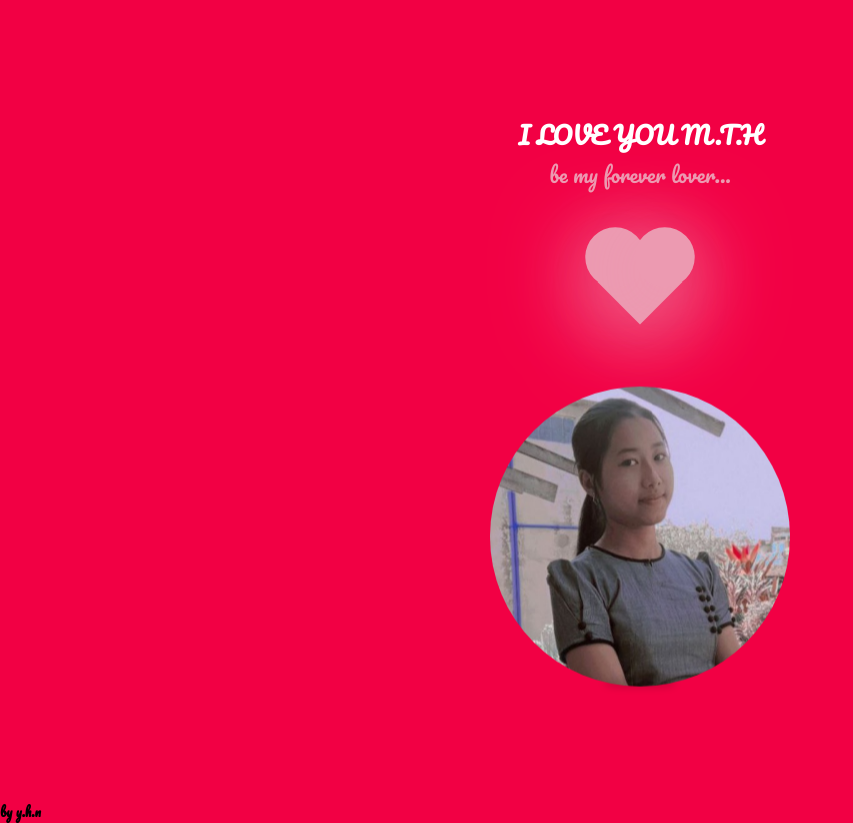
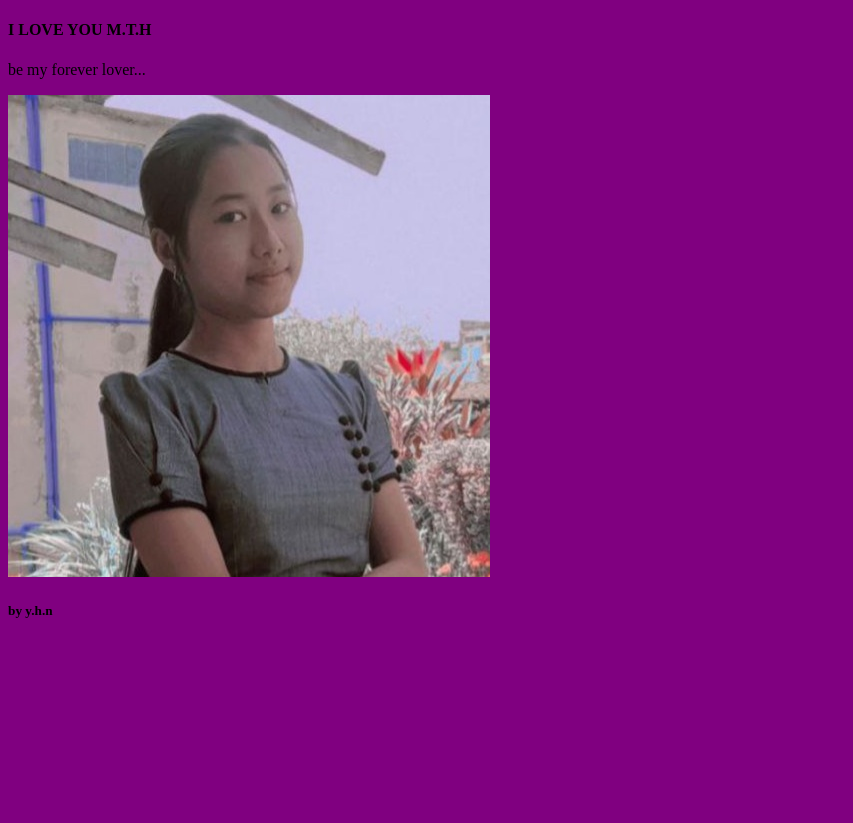
Before and after one commit to KMZMM/LOVE, a plain HTML site: page index.html in a window 1280 px wide. Shown: the whole page, without its empty margins (0-853 px from the left). After the commit the page ends 800 px from the top, so only its background shows below. Drawn offline with Linux system fonts and the light colour scheme.

Commit message:
Update style.css

```diff
--- a/style.css
+++ b/style.css
@@ -1,199 +1 @@
-/* Fontes */
-@import url("https://fonts.googleapis.com/css2?family=Pacifico&display=swap");
-
-* {
-	margin: 0;
-	padding: 0;
-	box-sizing: border-box;
-	font-family: "Pacifico", cursive;
-	text-decoration: none;
-	list-style: none;
-}
-body {
-	background: #f20044;
-	overflow: hidden;
-}
-.main {
-	overflow: hidden;
-}
-.section {
-	padding: 12rem;
-	height: 100vh;
-
-	display: flex;
-	align-items: center;
-	justify-content: space-between;
-}
-.left {
-	display: flex;
-	flex-direction: column;
-	align-items: flex-start;
-}
-.left p {
-	font-size: 2.2rem;
-	color: #ec9ab1;
-	margin-bottom: 10px;
-}
-.left h4 {
-	font-size: 3.5rem;
-	color: #fff;
-	margin-bottom: 3rem;
-}
-.right img {
-	width: 500px;
-	margin-bottom: 1rem;
-	animation: float 1.8s infinite alternate;
-	border-radius: 50%;
-}
-.shadow {
-	width: 450px;
-	height: 45px;
-	background: hsla(0, 0%, 0%, 0.208);
-	border-radius: 30%;
-	margin: 0 auto;
-	filter: blur(5px);
-	animation: shadow 1.8s infinite alternate;
-}
-
-/* Heart Animated */
-@keyframes heart {
-	0% {
-		transform: rotate(-45deg) scale(1.07);
-	}
-	80% {
-		transform: rotate(-45deg) scale(1);
-	}
-	100% {
-		transform: rotate(-45deg) scale(1.08);
-	}
-}
-.heart {
-	margin: 100px 30px;
-	height: 100px;
-	width: 100px;
-	background: #ec9ab1;
-	position: relative;
-	transform: rotate(-45deg);
-
-	box-shadow: -10px 10px 90px #ec9ab1;
-	animation: heart 0.6 linear infinite;
-}
-.heart::before {
-	content: "";
-	position: absolute;
-	height: 100px;
-	width: 100px;
-	background: #ec9ab1;
-
-	top: -55px;
-	border-radius: 50px;
-	box-shadow: -10px 10px 90px #ec9ab1;
-}
-.heart::after {
-	content: "";
-	position: absolute;
-	height: 100px;
-	width: 100px;
-	background: #ec9ab1;
-
-	right: -55px;
-	border-radius: 50px;
-	box-shadow: -10px 10px 90px #ec9ab1;
-}
-
-/* Animações */
-@keyframes float {
-	0% {
-		transform: translateY(0);
-	}
-	100% {
-		transform: translateY(15px);
-	}
-}
-@keyframes shadow {
-	0% {
-		transform: scale(1.1);
-	}
-	100% {
-		transform: scale(0.85, 0.85);
-	}
-}
-
-/* Responsive */
-@media screen and (max-width: 1280px) {
-	.main {
-		display: flex;
-		justify-content: center;
-		align-items: center;
-		height: 100vh;
-	}
-	.section {
-		flex-direction: column;
-		justify-content: center;
-		margin: 0;
-		padding: 0;
-	}
-	.left p {
-		font-size: 1.3rem;
-		color: #ec9ab1;
-		margin: 0 auto;
-		padding: 0;
-	}
-	.left h4 {
-		font-size: 1.5rem;
-		color: #fff;
-		margin: 0 auto;
-		padding: 0;
-	}
-	.right img {
-		width: 300px;
-		margin-bottom: 1rem;
-		animation: float 1.8s infinite alternate;
-		border-radius: 50%;
-		padding: 0;
-		margin: 0;
-	}
-	.shadow {
-		width: 80px;
-		height: 8px;
-		background: hsla(0, 0%, 0%, 0.208);
-		border-radius: 30%;
-		margin: 0 auto;
-		filter: blur(5px);
-		animation: shadow 1.8s infinite alternate;
-	}
-
-	.heart {
-		margin: 60px 160px;
-		height: 60px;
-		width: 60px;
-		background: #ec9ab1;
-		position: relative;
-		transform: rotate(-45deg);
-
-		box-shadow: -10px 10px 90px #ec9ab1;
-		animation: heart 0.6 linear infinite;
-	}
-	.heart::before {
-		content: "";
-		position: absolute;
-		height: 60px;
-		width: 60px;
-		background: #ec9ab1;
-
-		top: -35px;
-		border-radius: 50px;
-		box-shadow: -10px 10px 90px #ec9ab1;
-	}
-	.heart::after {
-		content: "";
-		position: absolute;
-		height: 60px;
-		width: 60px;
-		background: #ec9ab1;
-
-		right: -35px;
-		border-radius: 50px;
-		box-shadow: -10px 10px 90px #ec9ab1;
-	}
-}
+*{background-color:purple;}
```
